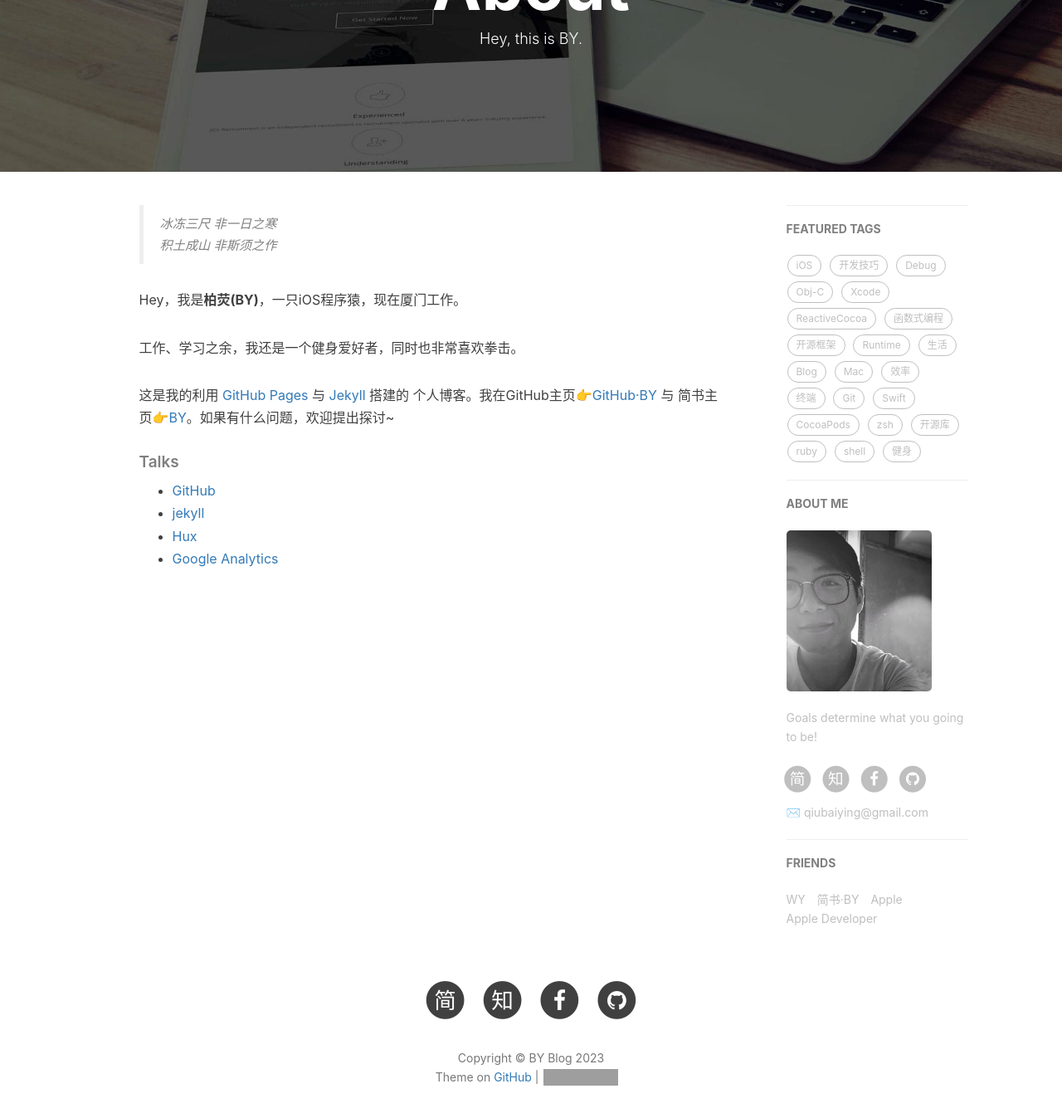
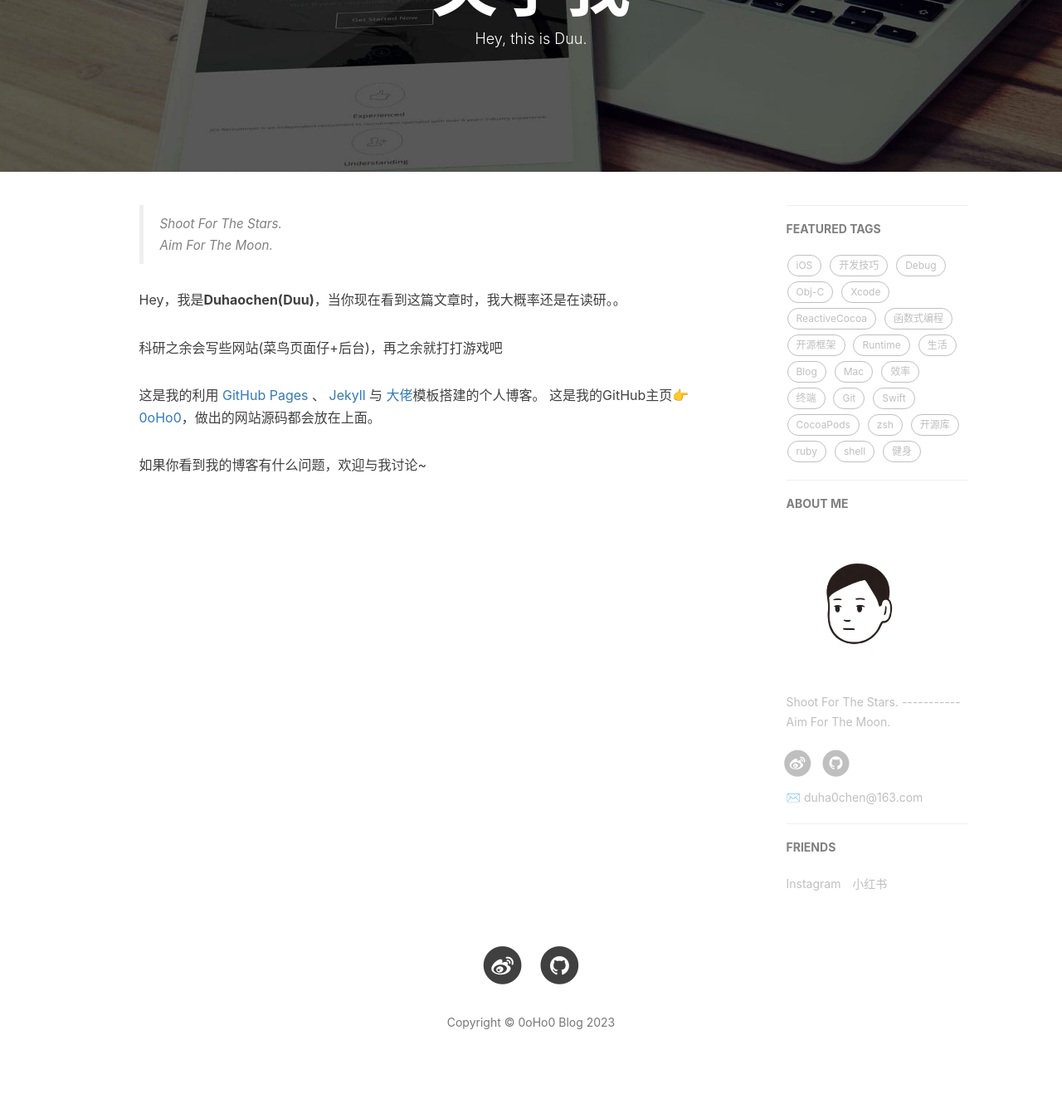
Before and after one commit to 0oHo0/0oHo0.github.io, a Jekyll site: the page built from about.html, in a window 1280 px wide and 1400 px high, scrolled down 211 px. Shown: the top 1347 px of the window at 83% size. Built offline with Jekyll 4.4.1, drawn with Linux system fonts in a browser that asks for light colours; nearby versions of some CDN libraries; comment, search, counter and statistics services are not loaded; some of the changed text lies outside the part shown; grey boxes are pictures that could not be loaded.

Commit message:
汉化了

```diff
--- a/_config.yml
+++ b/_config.yml
@@ -1,28 +1,28 @@
 # Site settings
-title: BY Blog
-SEOTitle: 柏荧的博客 | BY Blog
+title: 0oHo0 Blog
+SEOTitle: 0oHo0的博客 | 0oHo0 Blog
 header-img: img/post-bg-desk.jpg
-email: qiubaiying@gmail.com
-description: "Every failure is leading towards success."
-keyword: "BY, BY Blog, 柏荧的博客, qiubaiying, 邱柏荧, iOS, Apple, iPhone"
-url: "http://qiubaiying.github.io"          # your host, for absolute URL
+email: duha0chen@163.com
+description: "学生"
+keyword: "BY, BY Blog, 0oHo0的博客"
+url: "https://0oho0.github.io"          # your host, for absolute URL
 baseurl: ""      # for example, '/blog' if your blog hosted on 'host/blog'
-github_repo: "https://github.com/qiubaiying/qiubaiying.github.io.git" # you code repository
+github_repo: "https://github.com/0oho0/0oho0.github.io.git" # you code repository
 
 # Sidebar settings
 sidebar: true                           # whether or not using Sidebar.
-sidebar-about-description: "Goals determine what you going to be!"
-sidebar-avatar: /img/about-BY-gentle.jpg      # use absolute URL, seeing it's used in both `/` and `/about/`
+sidebar-about-description: "Shoot For The Stars. -----------Aim For The Moon."
+sidebar-avatar: /img/me.jpg      # use absolute URL, seeing it's used in both `/` and `/about/`
 
 
 
 # SNS settings
 RSS: false
-# weibo_username:     qiubaiying
-zhihu_username:     qiubaiying
-github_username:    qiubaiying
-facebook_username:  baiying.qiu.7
-jianshu_username:   e71990ada2fd
+weibo_username:     千禧老干部
+# zhihu_username:     qiubaiying
+github_username:    0oHo0
+#facebook_username:  baiying.qiu.7
+#jianshu_username:   e71990ada2fd
 #twitter_username:   qiubaiying
 
 
@@ -62,11 +62,11 @@ kramdown:
 # Gitalk
 gitalk:
   enable: true    #是否开启Gitalk评论
-  clientID: f2c84e7629bb1446c1a4                            #生成的clientID
-  clientSecret: ca6d6139d1e1b8c43f8b2e19492ddcac8b322d0d    #生成的clientSecret
-  repo: qiubaiying.github.io    #仓库名称
-  owner: qiubaiying    #github用户名
-  admin: qiubaiying
+  clientID: d1cca9d89b6b026fd37d                            #生成的clientID
+  clientSecret: 43789ba982c1fc67dc17d95ef82e139cb5bbd02b    #生成的clientSecret
+  repo: 0oHo0.github.io    #仓库名称
+  owner: 0oHo0    #github用户名
+  admin: 0oHo0
   distractionFreeMode: true #是否启用类似FB的阴影遮罩
 
 
@@ -78,7 +78,7 @@ ba_track_id: b50bf2b12b5338a1845e33832976fd68
 
 # Google Analytics
 ga_track_id: 'UA-90855596-1'            # Format: UA-xxxxxx-xx
-ga_domain: qiubaiying.top               # 默认的是 auto, 这里我是自定义了的域名，你如果没有自己的域名，需要改成auto
+ga_domain: auto               # 默认的是 auto, 这里我是自定义了的域名，你如果没有自己的域名，需要改成auto
 
 
 
@@ -99,16 +99,17 @@ service-worker: true
 # Friends
 friends: [
     {
-        title: "WY",
-        href: "http://zhengwuyang.com"
+        title: "Instagram",
+        href: "https://www.instagram.com/duuhoo_/"
     },{
-        title: "简书·BY",
-        href: "http://www.jianshu.com/u/e71990ada2fd"
-    },{
-        title: "Apple",
-        href: "https://apple.com"
-    },{
-        title: "Apple Developer",
-        href: "https://developer.apple.com/"
+        title: "小红书",
+        href: "https://www.xiaohongshu.com/user/profile/5b17cc3a11be10105dc8374d"
     }
+    # {
+    #     title: "Apple",
+    #     href: "https://apple.com"
+    # },{
+    #     title: "Apple Developer",
+    #     href: "https://developer.apple.com/"
+    # }
 ]
--- a/_includes/footer.html
+++ b/_includes/footer.html
@@ -6,7 +6,7 @@
                 <ul class="list-inline text-center">
                     {% if site.RSS %}
                     <li>
-                        <a href="{{ "/feed.xml" | prepend: site.baseurl }}">
+                        <a href="{{ " /feed.xml" | prepend: site.baseurl }}">
                             <span class="fa-stack fa-lg">
                                 <i class="fa fa-circle fa-stack-2x"></i>
                                 <i class="fa fa-rss fa-stack-1x fa-inverse"></i>
@@ -93,12 +93,6 @@
                 <p class="copyright text-muted">
                     Copyright &copy; {{ site.title }} {{ site.time | date: '%Y' }}
                     <br>
-                    Theme on <a href="{{ site.github_repo }}">GitHub</a> |
-                    <iframe
-                        style="margin-left: 2px; margin-bottom:-5px;"
-                        frameborder="0" scrolling="0" width="100px" height="20px"
-                        src="https://ghbtns.com/github-btn.html?user={{ site.github_username }}&repo={{ site.github_username }}.github.io&type=star&count=true" >
-                    </iframe>
                 </p>
             </div>
         </div>
@@ -106,23 +100,23 @@
 </footer>
 
 <!-- jQuery -->
-<script src="{{ "/js/jquery.min.js " | prepend: site.baseurl }}"></script>
+<script src="{{ " /js/jquery.min.js " | prepend: site.baseurl }}"></script>
 
 <!-- Bootstrap Core JavaScript -->
-<script src="{{ "/js/bootstrap.min.js " | prepend: site.baseurl }}"></script>
+<script src="{{ " /js/bootstrap.min.js " | prepend: site.baseurl }}"></script>
 
 <!-- Custom Theme JavaScript -->
-<script src="{{ "/js/hux-blog.min.js " | prepend: site.baseurl }}"></script>
+<script src="{{ " /js/hux-blog.min.js " | prepend: site.baseurl }}"></script>
 
 <!-- Service Worker -->
 {% if site.service-worker %}
 <script type="text/javascript">
-    if(navigator.serviceWorker){
+    if (navigator.serviceWorker) {
         // For security reasons, a service worker can only control the pages that are in the same directory level or below it. That's why we put sw.js at ROOT level.
         navigator.serviceWorker
             .register('/sw.js')
-            .then((registration) => {console.log('Service Worker Registered. ', registration)})
-            .catch((error) => {console.log('ServiceWorker registration failed: ', error)})
+            .then((registration) => { console.log('Service Worker Registered. ', registration) })
+            .catch((error) => { console.log('ServiceWorker registration failed: ', error) })
     }
 </script>
 {% endif %}
@@ -163,11 +157,11 @@
 <!-- jquery.tagcloud.js -->
 <script>
     // only load tagcloud.js in tag.html
-    if($('#tag_cloud').length !== 0){
-        async('{{ "/js/jquery.tagcloud.js" | prepend: site.baseurl }}',function(){
+    if ($('#tag_cloud').length !== 0) {
+        async('{{ "/js/jquery.tagcloud.js" | prepend: site.baseurl }}', function () {
             $.fn.tagcloud.defaults = {
                 //size: {start: 1, end: 1, unit: 'em'},
-                color: {start: '#bbbbee', end: '#0085a1'},
+                color: { start: '#bbbbee', end: '#0085a1' },
             };
             $('#tag_cloud a').tagcloud();
         })
@@ -176,9 +170,9 @@
 
 <!--fastClick.js -->
 <script>
-    async("//cdnjs.cloudflare.com/ajax/libs/fastclick/1.0.6/fastclick.min.js", function(){
+    async("//cdnjs.cloudflare.com/ajax/libs/fastclick/1.0.6/fastclick.min.js", function () {
         var $nav = document.querySelector("nav");
-        if($nav) FastClick.attach($nav);
+        if ($nav) FastClick.attach($nav);
     })
 </script>
 
@@ -191,10 +185,12 @@
     var _gaDomain = '{{ site.ga_domain }}';
 
     // Originial
-    (function(i,s,o,g,r,a,m){i['GoogleAnalyticsObject']=r;i[r]=i[r]||function(){
-    (i[r].q=i[r].q||[]).push(arguments)},i[r].l=1*new Date();a=s.createElement(o),
-    m=s.getElementsByTagName(o)[0];a.async=1;a.src=g;m.parentNode.insertBefore(a,m)
-    })(window,document,'script','//www.google-analytics.com/analytics.js','ga');
+    (function (i, s, o, g, r, a, m) {
+        i['GoogleAnalyticsObject'] = r; i[r] = i[r] || function () {
+            (i[r].q = i[r].q || []).push(arguments)
+        }, i[r].l = 1 * new Date(); a = s.createElement(o),
+            m = s.getElementsByTagName(o)[0]; a.async = 1; a.src = g; m.parentNode.insertBefore(a, m)
+    })(window, document, 'script', '//www.google-analytics.com/analytics.js', 'ga');
 
     ga('create', _gaId, _gaDomain);
     ga('send', 'pageview');
@@ -210,7 +206,7 @@
 
     // Originial
     var _hmt = _hmt || [];
-    (function() {
+    (function () {
         var hm = document.createElement("script");
         hm.src = "//hm.baidu.com/hm.js?" + _baId;
         var s = document.getElementsByTagName("script")[0];
@@ -224,15 +220,15 @@
 <!-- Side Catalog -->
 {% if page.catalog %}
 <script type="text/javascript">
-    function generateCatalog (selector) {
-        var P = $('div.post-container'),a,n,t,l,i,c;
+    function generateCatalog(selector) {
+        var P = $('div.post-container'), a, n, t, l, i, c;
         a = P.find('h1,h2,h3,h4,h5,h6');
         a.each(function () {
             n = $(this).prop('tagName').toLowerCase();
-            i = "#"+$(this).prop('id');
+            i = "#" + $(this).prop('id');
             t = $(this).text();
-            c = $('<a href="'+i+'" rel="nofollow">'+t+'</a>');
-            l = $('<li class="'+n+'_nav"></li>').append(c);
+            c = $('<a href="' + i + '" rel="nofollow">' + t + '</a>');
+            l = $('<li class="' + n + '_nav"></li>').append(c);
             $(selector).append(l);
         });
         return true;
@@ -241,7 +237,7 @@
     generateCatalog(".catalog-body");
 
     // toggle side catalog
-    $(".catalog-toggle").click((function(e){
+    $(".catalog-toggle").click((function (e) {
         e.preventDefault();
         $('.side-catalog').toggleClass("fold")
     }))
--- a/_includes/nav.html
+++ b/_includes/nav.html
@@ -35,33 +35,33 @@
     // Drop Bootstarp low-performance Navbar
     // Use customize navbar with high-quality material design animation
     // in high-perf jank-free CSS3 implementation
-    var $body   = document.body;
+    var $body = document.body;
     var $toggle = document.querySelector('.navbar-toggle');
     var $navbar = document.querySelector('#huxblog_navbar');
     var $collapse = document.querySelector('.navbar-collapse');
 
     var __HuxNav__ = {
-        close: function(){
+        close: function () {
             $navbar.className = " ";
             // wait until animation end.
-            setTimeout(function(){
+            setTimeout(function () {
                 // prevent frequently toggle
-                if($navbar.className.indexOf('in') < 0) {
+                if ($navbar.className.indexOf('in') < 0) {
                     $collapse.style.height = "0px"
                 }
-            },400)
+            }, 400)
         },
-        open: function(){
+        open: function () {
             $collapse.style.height = "auto"
             $navbar.className += " in";
         }
     }
 
     // Bind Event
-    $toggle.addEventListener('click', function(e){
+    $toggle.addEventListener('click', function (e) {
         if ($navbar.className.indexOf('in') > 0) {
             __HuxNav__.close()
-        }else{
+        } else {
             __HuxNav__.open()
         }
     })
@@ -77,9 +77,9 @@
      *
      * Also, we use 'click' instead of 'touchstart' as compromise
      */
-    document.addEventListener('click', function(e){
-        if(e.target == $toggle) return;
-        if(e.target.className == 'icon-bar') return;
+    document.addEventListener('click', function (e) {
+        if (e.target == $toggle) return;
+        if (e.target.className == 'icon-bar') return;
         __HuxNav__.close();
     })
 </script>
--- a/about.html
+++ b/about.html
@@ -1,7 +1,7 @@
 ---
 layout: page
-title: "About"
-description: "Hey, this is BY."
+title: "关于我"
+description: "Hey, this is Duu."
 header-img: "img/post-bg-rwd.jpg"
 ---
 
@@ -15,25 +15,22 @@ header-img: "img/post-bg-rwd.jpg"
 <div class="zh post-container">
 
     <!--copied from markdown -->
-    <blockquote><p>冰冻三尺 非一日之寒<br>
-    积土成山 非斯须之作</p></blockquote>
+    <blockquote>
+        <p>Shoot For The Stars.<br>
+            Aim For The Moon.</p>
+    </blockquote>
 
-    <p>Hey，我是<strong>柏荧(BY)</strong>，一只iOS程序猿，现在厦门工作。</p>
+    <p>Hey，我是<strong>Duhaochen(Duu)</strong>，当你现在看到这篇文章时，我大概率还是在读研。。</p>
 
-    <p>工作、学习之余，我还是一个健身爱好者，同时也非常喜欢拳击。</p>
+    <p>科研之余会写些网站(菜鸟页面仔+后台)，再之余就打打游戏吧</p>
 
-    <p>这是我的利用 <a href="https://pages.github.com/">GitHub Pages</a> 与 <a href="http://jekyll.com.cn/">Jekyll</a> 搭建的 个人博客。我在GitHub主页<a href="https://github.com/qiubaiying">👉GitHub·BY</a> 与 简书主页<a href="https://http://www.jianshu.com/u/e71990ada2fd">👉BY</a>。如果有什么问题，欢迎提出探讨~</p>
+    <p>这是我的利用 <a href="https://pages.github.com/">GitHub Pages</a> 、 <a href="http://jekyll.com.cn/">Jekyll</a> 与 <a
+            href="https://github.com/qiubaiying">大佬</a>模板搭建的个人博客。
+        这是我的GitHub主页<a href="https://github.com/0oHo0">👉0oHo0</a>，做出的网站源码都会放在上面。</p>
 
-    <p></p>
 
-    <h5>Talks</h5>
+    <p>如果你看到我的博客有什么问题，欢迎与我讨论~</p>
 
-    <ul>
-        <li><a href="https://github.com">GitHub</a></li>
-        <li><a href="http://jekyll.com.cn/">jekyll</a></li>
-        <li><a href="http://huangxuan.me/">Hux</a></li>
-        <li><a href="https://analytics.google.com/analytics">Google Analytics</a></li>
-    </ul>
 </div>
 
 <!-- English Version -->
@@ -68,15 +65,15 @@ header-img: "img/post-bg-rwd.jpg"
     window.addEventListener('hashchange', _render);
 
     // handle render
-    function _render(){
+    function _render() {
         var _hash = window.location.hash;
         // en
-        if(_hash == "#en"){
+        if (_hash == "#en") {
             $select.selectedIndex = 1;
             $en.style.display = "block";
             $zh.style.display = "none";
             // zh by default
-        }else{
+        } else {
             // not trigger onChange, otherwise cause a loop call.
             $select.selectedIndex = 0;
             $zh.style.display = "block";
@@ -85,10 +82,10 @@ header-img: "img/post-bg-rwd.jpg"
     }
 
     // handle select change
-    function onLanChange(index){
-        if(index == 0){
+    function onLanChange(index) {
+        if (index == 0) {
             window.location.hash = "#zh"
-        }else{
+        } else {
             window.location.hash = "#en"
         }
     }
@@ -112,7 +109,7 @@ header-img: "img/post-bg-rwd.jpg"
         repo: '{{site.gitalk.repo}}',
         owner: '{{site.gitalk.owner}}',
         admin: ['{{site.gitalk.admin}}'],
-    distractionFreeMode: {{site.gitalk.distractionFreeMode}},
+        distractionFreeMode: {{ site.gitalk.distractionFreeMode }},
     id: 'about',
     });
     gitalk.render('gitalk-container');
@@ -136,7 +133,7 @@ header-img: "img/post-bg-rwd.jpg"
     var disqus_identifier = "{{site.disqus.username}}/{{page.url}}";
     var disqus_url = "{{site.url}}{{page.url}}";
 
-    (function() {
+    (function () {
         var dsq = document.createElement('script'); dsq.type = 'text/javascript'; dsq.async = true;
         dsq.src = '//' + disqus_shortname + '.disqus.com/embed.js';
         (document.getElementsByTagName('head')[0] || document.getElementsByTagName('body')[0]).appendChild(dsq);
--- a/index.html
+++ b/index.html
@@ -1,6 +1,6 @@
 ---
 layout: page
-description: "Thinking will not overcome fear but action will."
+description: "分享做项目中遇到的问题"
 ---
 
 {% for post in paginator.posts %}
```
Also changed, not shown: other parts of _includes/nav.html (+1 -1 lines), other parts of index.html (+2 -1 lines), tags.html (+4 -3 lines), img/me.jpg (added). Lines whose indentation alone changed are shown as unchanged.
